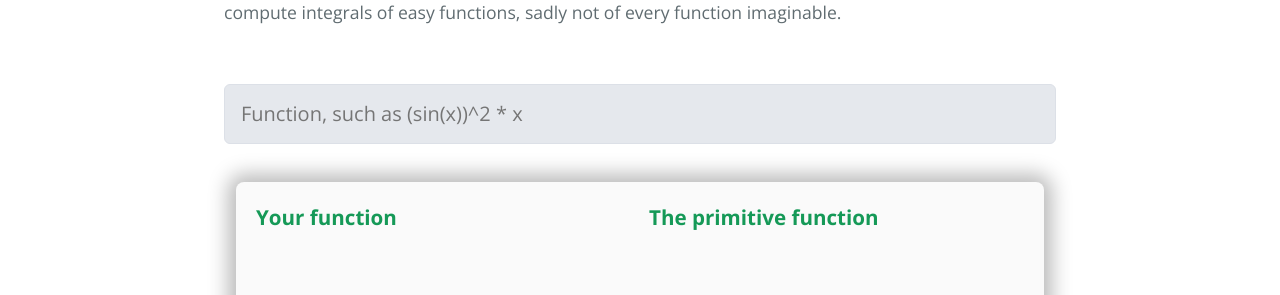
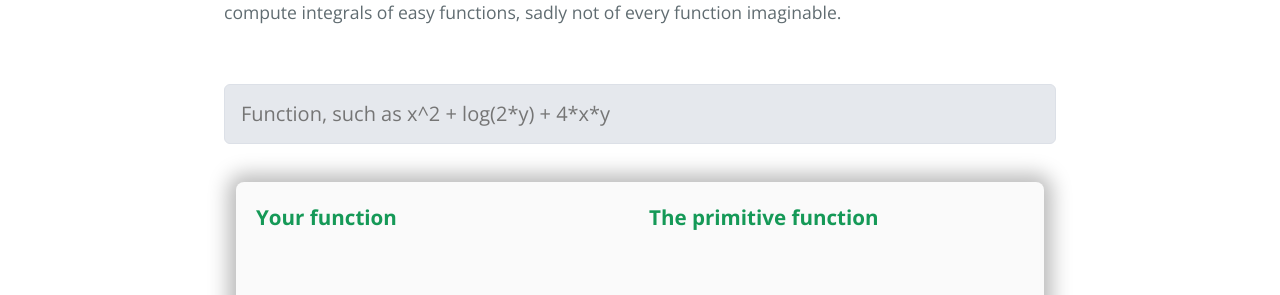
Before and after one commit to wiskundevragen/wiskundevragen.github.io, a Jekyll site: the page built from en/integral-calculator.html, in a window 1280 px wide. Shown: the part 667-962 px from the top of the page. Built offline with Jekyll 4.4.1, drawn with Linux system fonts in a browser that asks for light colours.

Commit message:
Update integral-calculator.html

```diff
--- a/en/integral-calculator.html
+++ b/en/integral-calculator.html
@@ -11,9 +11,9 @@ not of every function imaginable.
 <br>
 <br>
 <div style='margin-bottom: 20px;'>
-	<label for='sourceFunction' class='inputLabel hidden'>Function, such as (sin(x))^2 * x</label>
-	<input type="text" autocomplete="off" placeholder="Function, such as (sin(x))^2 * x" class="form hasLabel" id='sourceFunction'
-		autocapitalize="none">
+	<label for='sourceFunction' class='inputLabel hidden'>Function, such as x^2 + log(2*y) + 4*x*y</label>
+	<input type="text" autocomplete="off" spellcheck="false" autocorrect="off" placeholder="Function, such as x^2 + log(2*y) + 4*x*y"
+	       class="form hasLabel" id="sourceFunction" autocapitalize="none">
 </div>
 <div id='results'>
 	<div id='rescols'>
@@ -32,6 +32,7 @@ not of every function imaginable.
 		<div id="evaluationResult" ></div>
 	</div>
 </div>
+<div id="options">
 	<h2 style='margin-bottom: 0px;margin-top: 10px;;'>Additional options</h2>
 	<div>
 		<label for='integrate-wr-to' class='inputLabel hidden'>Integrate with respect to which variable?</label>
@@ -48,7 +49,10 @@ not of every function imaginable.
 		<input type="text" autocomplete="off" placeholder="Evaluate with upper bound x=..." class="form hasLabel" id='upperEvaluationPoint'
 			autocapitalize="none">
 	</div>
-<p id='evaluationWarning'><b>Evaluations for multivariate functions are sadly not yet possible on this site.</b></p>
+	<p id='evaluationWarning'>
+		<b>Evaluations for multivariate functions are sadly not yet possible on this site.</b>
+	</p>
+</div>
 <br>
 <br>
 <br>
```
Lines whose indentation alone changed are shown as unchanged.
